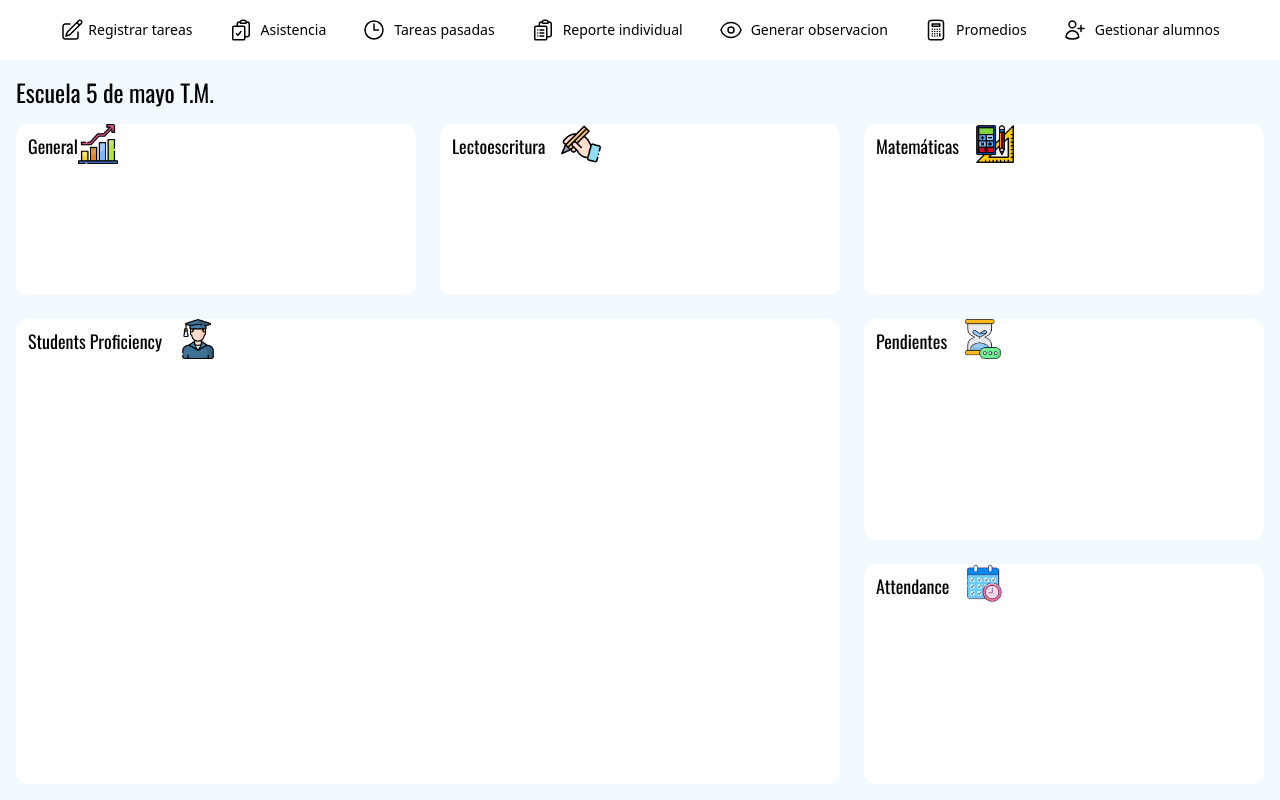
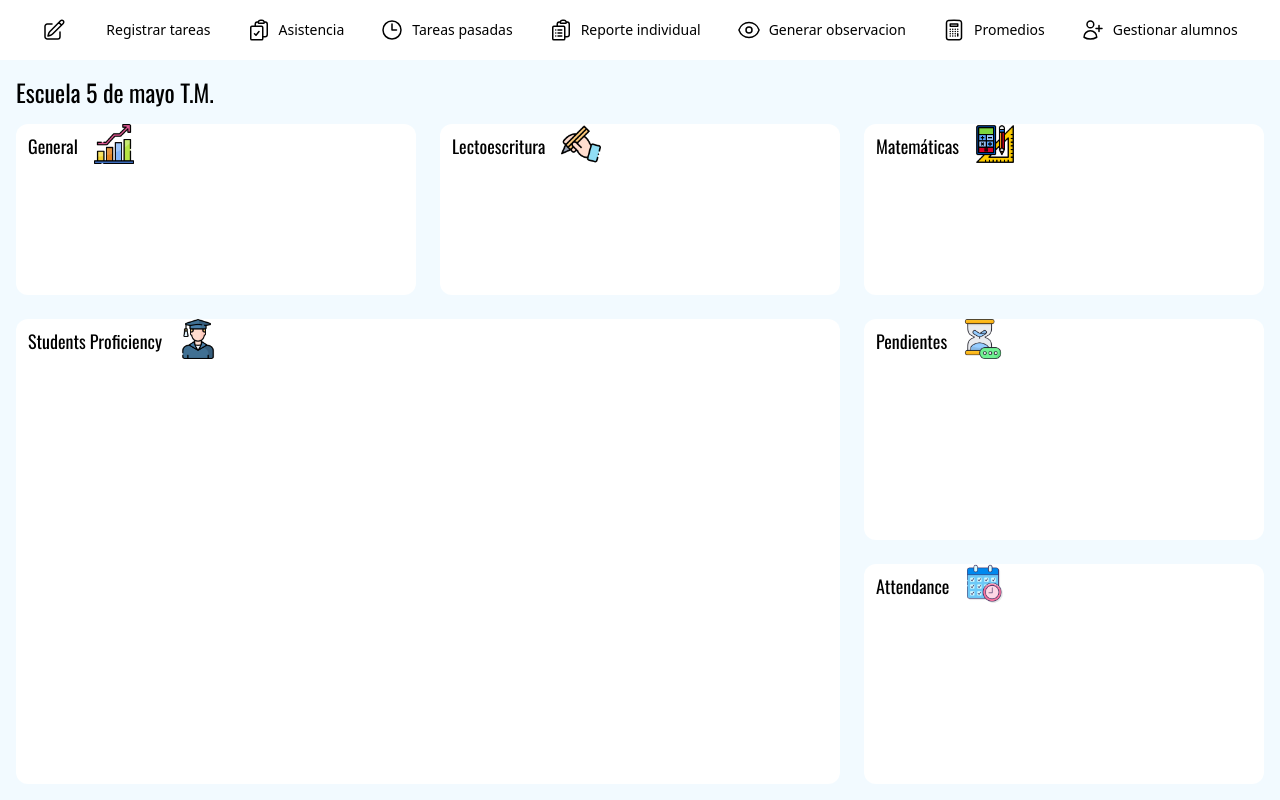
Before and after one commit to nandoalher/proyecto_personal, a website: page index.html in a window 1280 px wide. Drawn offline with Linux system fonts and the light colour scheme.

Commit message:
Arreglue problema en dashboard

```diff
--- a/index.html
+++ b/index.html
@@ -11,12 +11,12 @@
         <nav class="text-sm p-0.5 rounded-2xl h-full">
             <ul class="flex flex-row justify-center gap-0.5 m-2 gap-5">
                 <a href="./registrarTareas.html">
-                    <li class="flex items-center gap-1 p-2 hover:bg-regal-green text-black font-roboto text-sm rounded-2xl cursor-pointer">
+                    <li class="flex items-center gap-10 p-2 hover:bg-regal-green text-black font-roboto text-sm rounded-2xl cursor-pointer">
                     <svg xmlns="http://www.w3.org/2000/svg" fill="none" viewBox="0 0 24 24" stroke-width="1.5" stroke="currentColor" class="size-6">
                         <path stroke-linecap="round" stroke-linejoin="round" d="m16.862 4.487 1.687-1.688a1.875 1.875 0 1 1 2.652 2.652L10.582 16.07a4.5 4.5 0 0 1-1.897 1.13L6 18l.8-2.685a4.5 4.5 0 0 1 1.13-1.897l8.932-8.931Zm0 0L19.5 7.125M18 14v4.75A2.25 2.25 0 0 1 15.75 21H5.25A2.25 2.25 0 0 1 3 18.75V8.25A2.25 2.25 0 0 1 5.25 6H10" />
                     </svg>
                     Registrar tareas
-                </li>
+                    </li>
                 </a>
                 <li class="flex items-center gap-2 p-2 hover:bg-regal-green text-black font-roboto text-sm rounded-2xl cursor-pointer">
                     <svg xmlns="http://www.w3.org/2000/svg" fill="none" viewBox="0 0 24 24" stroke-width="1.5" stroke="currentColor" class="size-6">
@@ -49,28 +49,25 @@
                     </svg>
                     Promedios
                 </li>
-                <li class="flex items-center gap-2 p-2 hover:bg-regal-green text-black font-roboto text-sm rounded-2xl cursor-pointer">
+                <a href="./gestionaralumnos.html">
+                    <li class="flex items-center gap-2 p-2 hover:bg-regal-green text-black font-roboto text-sm rounded-2xl cursor-pointer">
                     <svg xmlns="http://www.w3.org/2000/svg" fill="none" viewBox="0 0 24 24" stroke-width="1.5" stroke="currentColor" class="size-6">
-                    <path stroke-linecap="round" stroke-linejoin="round" d="M18 7.5v3m0 0v3m0-3h3m-3 0h-3m-2.25-4.125a3.375 3.375 0 1 1-6.75 0 3.375 3.375 0 0 1 6.75 0ZM3 19.235v-.11a6.375 6.375 0 0 1 12.75 0v.109A12.318 12.318 0 0 1 9.374 21c-2.331 0-4.512-.645-6.374-1.766Z" />
+                        <path stroke-linecap="round" stroke-linejoin="round" d="M18 7.5v3m0 0v3m0-3h3m-3 0h-3m-2.25-4.125a3.375 3.375 0 1 1-6.75 0 3.375 3.375 0 0 1 6.75 0ZM3 19.235v-.11a6.375 6.375 0 0 1 12.75 0v.109A12.318 12.318 0 0 1 9.374 21c-2.331 0-4.512-.645-6.374-1.766Z" />
                     </svg>
                     Gestionar alumnos
-                </li>
+                    </li>
+                </a>
             </ul>
         </nav>
     </header>
     <main class="flex flex-col flex-grow">
         <h2 class="pt-4 pl-4 font-oswald text-2xl">Escuela 5 de mayo T.M.</h2>
         <section class="grid grid-cols-6 grid-rows-14 gap-6 h-full p-4">
-            <div class="bg-white col-span-2 row-span-4 rounded-xl flex flex-col gap-4">
-                <div class="flex flex-row">
+            <div class="bg-white col-span-2 row-span-4 rounded-xl flex flex-row gap-4">
                     <h2 class="font-oswald ml-3 mt-2 text-lg">General</h2>
                     <span>
                         <img class="w-10" src="./src/growth.png" alt="">
                     </span>
-                </div>
-                <div>
-
-                </div>
             </div>
             <div class="bg-white col-span-2 row-span-4 rounded-xl flex flex-row gap-4">
                 <h2 class="font-oswald ml-3 mt-2 text-lg">Lectoescritura</h2>
```
Also changed, not shown: src/output.css.
